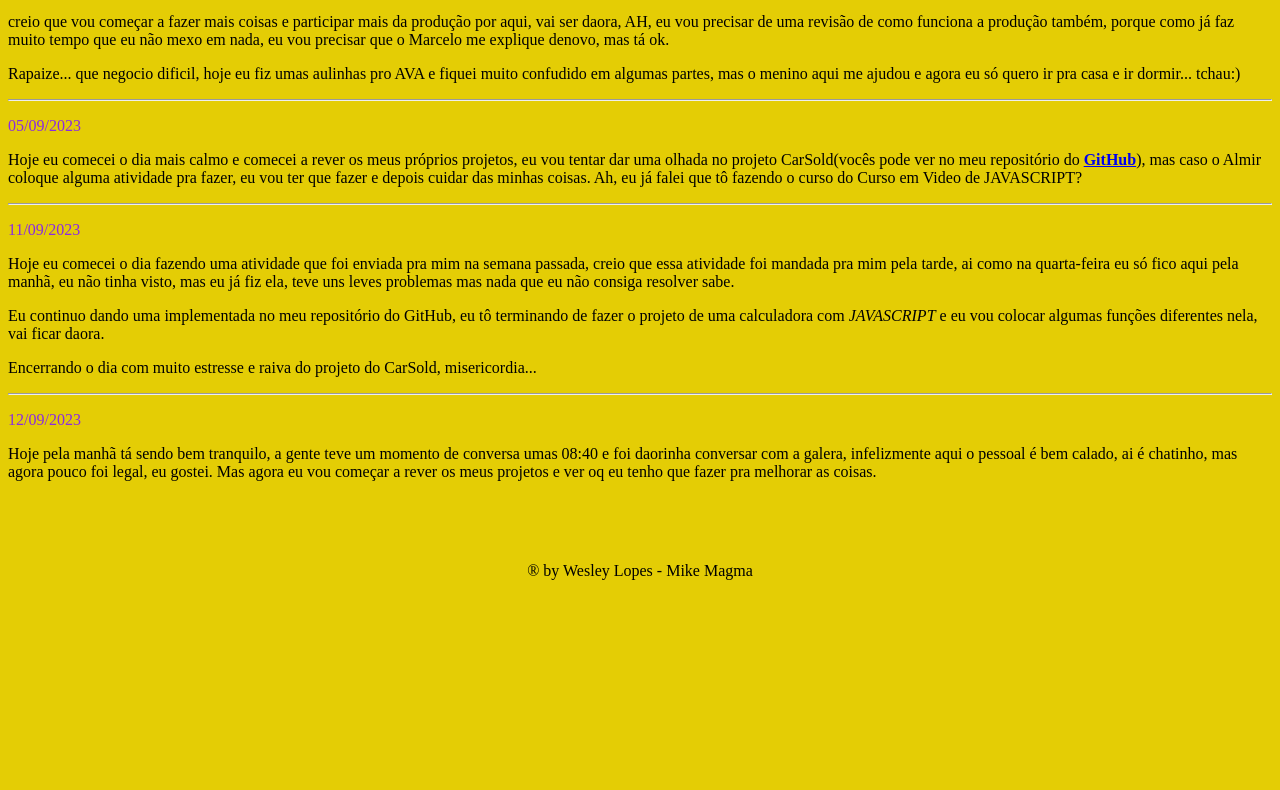
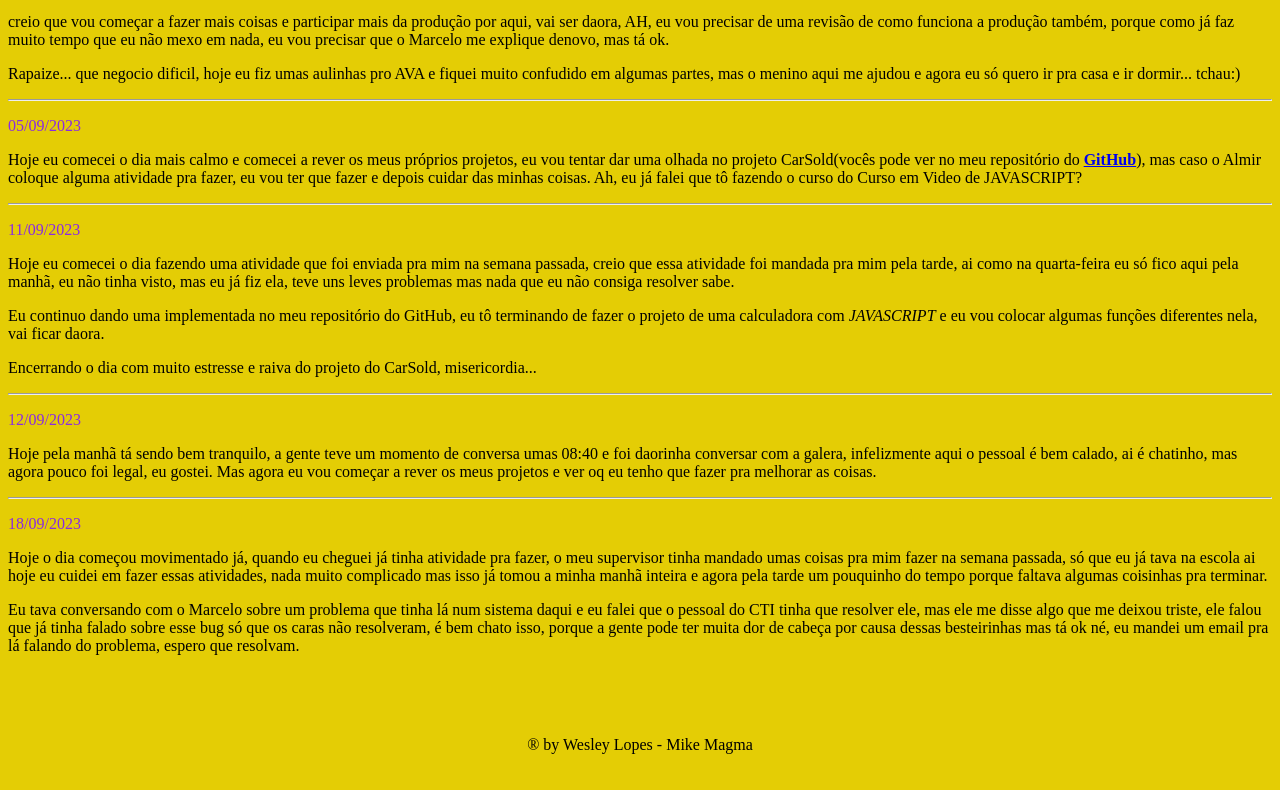
Before and after one commit to Wesley-Lopes34/Estagio-UCAQ, a plain HTML site: page index.html in a window 1280 px wide. Shown: the part 3987-4777 px from the top of the page. Before the commit the page ends 4603 px from the top, so only its background shows below. Drawn offline with Linux system fonts and the light colour scheme.

Commit message:
pra começar a tarde? kkk

```diff
--- a/index.html
+++ b/index.html
@@ -201,6 +201,16 @@
         <p id="dia">12/09/2023</p>
     <p>Hoje pela manhã tá sendo bem tranquilo, a gente teve um momento de conversa umas 08:40 e foi daorinha conversar com a galera, infelizmente aqui o pessoal é bem calado, ai é chatinho, mas agora pouco foi legal, eu gostei. Mas agora eu vou começar a rever os meus projetos e ver oq eu tenho que fazer pra melhorar as coisas.</p>
 
+<hr>
+        <p id="dia">18/09/2023</p>
+    <p>
+        Hoje o dia começou movimentado já, quando eu cheguei já tinha atividade pra fazer, o meu supervisor tinha mandado umas coisas pra mim fazer na semana passada, só que eu já tava na escola ai hoje eu cuidei em fazer essas atividades, nada muito complicado mas isso já tomou a minha manhã inteira e agora pela tarde um pouquinho do tempo porque faltava algumas coisinhas pra terminar.
+    </p>
+    <p>
+        Eu tava conversando com o Marcelo sobre um problema que tinha lá num sistema daqui e eu falei que o pessoal do CTI tinha que resolver ele, mas ele me disse algo que me deixou triste, ele falou que já tinha falado sobre esse bug só que os caras não resolveram, é bem chato isso, porque a gente pode ter muita dor de cabeça por causa dessas besteirinhas mas tá ok né, eu mandei um email pra lá falando do problema, espero que resolvam.
+    </p>
+
+
 
 <br>
 <br>
```
